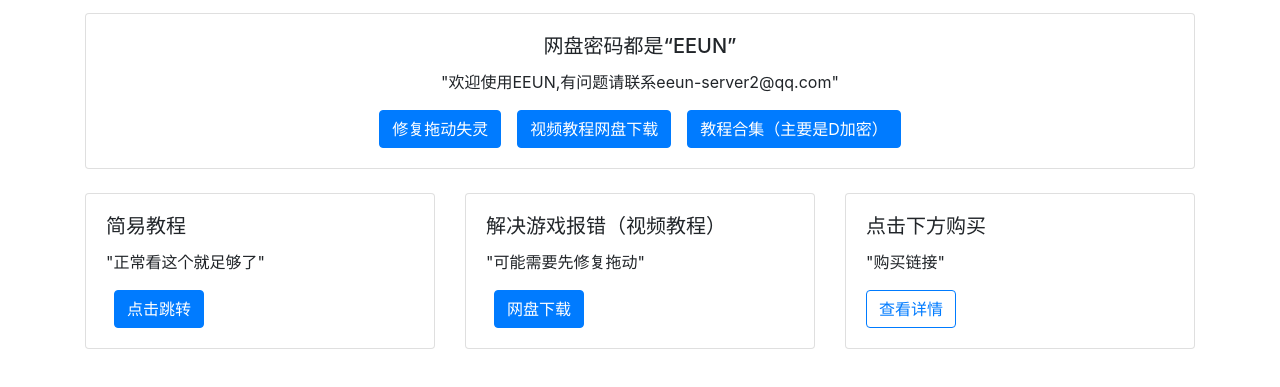
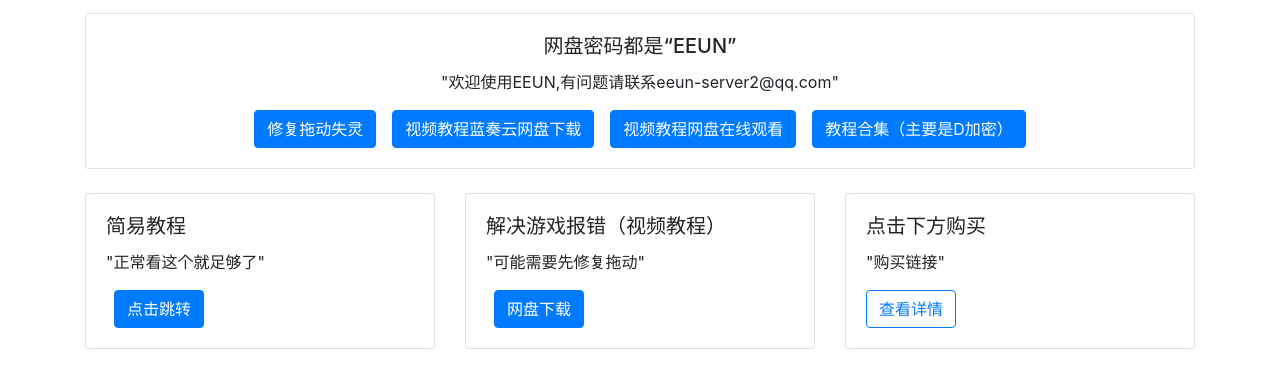
Before and after one commit to EEUNLOCK/usage, a plain HTML site: page index.html in a window 1280 px wide. Shown: the part 187-574 px from the top of the page. Drawn offline with nearby package versions, Linux system fonts and the light colour scheme.

Commit message:
Update index.html

```diff
--- a/index.html
+++ b/index.html
@@ -22,7 +22,8 @@
                 <!-- 按钮居中 -->
                 <div class="d-flex justify-content-center">
                     <a href="https://wwzh.lanzoup.com/i2ZvI2etslpa" target="_blank" class="btn btn-primary mx-2">修复拖动失灵</a>
-                    <a href="https://wwzh.lanzoup.com/b00ef73guh" target="_blank" class="btn btn-primary mx-2">视频教程网盘下载</a>
+                    <a href="https://wwzh.lanzoup.com/b00ef73guh" target="_blank" class="btn btn-primary mx-2">视频教程蓝奏云网盘下载</a>
+                    <a href="https://pan.xiaoqiu.in/s/qJ2h5" target="_blank" class="btn btn-primary mx-2">视频教程网盘在线观看</a>
                     <a href="https://www.kdocs.cn/l/ci3JQEH3adhl" target="_blank" class="btn btn-primary mx-2">教程合集（主要是D加密）</a>
                 </div>
             </div>
```
